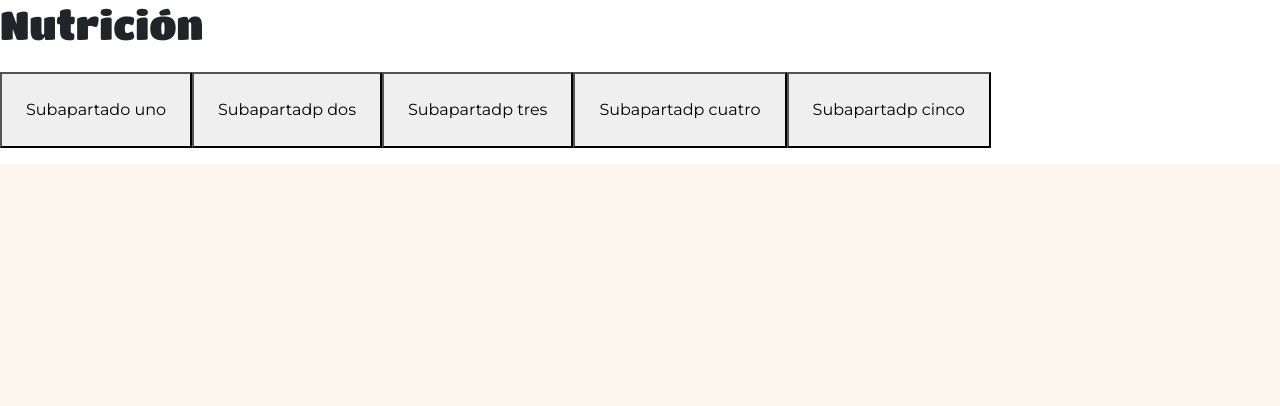
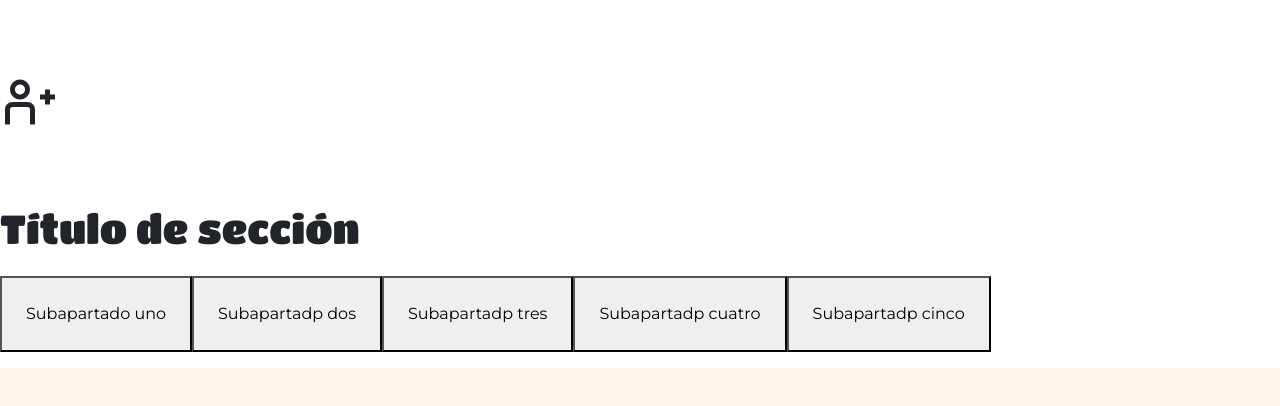
Before and after one commit to aleswebgit/Deploy-Habit-Front-End, a React (Create React App) app: page /category/1 in a window 1280 px wide. Shown: the top 406 px of the page. Built offline with nearby package versions, Linux system fonts and the light colour scheme.

Commit message:
add routes categories

```diff
--- a/src/Components/Navbar.jsx
+++ b/src/Components/Navbar.jsx
@@ -34,10 +34,10 @@ function Navbar(){
         <DropdownMenu>
           <DropdownItem onClick={() => navigate('/')}>Página principal</DropdownItem>
           <DropdownItem onClick={() => navigate('/admin-register')}>Alta nueva en el sistema</DropdownItem>
-          <DropdownItem onClick={() => navigate('/')}>Sueño</DropdownItem>
-          <DropdownItem onClick={() => navigate('/')}>Nutrición</DropdownItem>
-          <DropdownItem onClick={() => navigate('/')}>Deporte</DropdownItem>
-          <DropdownItem onClick={() => navigate('/')}>Salud Mental</DropdownItem>
+          <DropdownItem onClick={() => navigate('/category/:1')}>Sueño</DropdownItem>
+          <DropdownItem onClick={() => navigate('/category/:2')}>Nutrición</DropdownItem>
+          <DropdownItem onClick={() => navigate('/category/:3')}>Deporte</DropdownItem>
+          <DropdownItem onClick={() => navigate('/category/:4')}>Salud Mental</DropdownItem>
         </DropdownMenu>
       </Dropdown>
       <CgUserAdd type='button' className='text-[#BC4E2A] display-block h-[48px] w-[48px]' onClick={() => navigate('/admin-register')}  />
--- a/src/Views/Category.jsx
+++ b/src/Views/Category.jsx
@@ -1,10 +1,11 @@
 import SectionButton from '../Components/SectionButton'
-
+import Navbar from '../Components/Navbar'
 
 const Category = () => {
   return (
     <>
-      <h1>Nutrición</h1>
+      <Navbar/>
+      <h1>Título de sección</h1>
       <SectionButton text='Subapartado uno'/>
       <SectionButton text='Subapartadp dos '/>
       <SectionButton text='Subapartadp tres'/>
```
